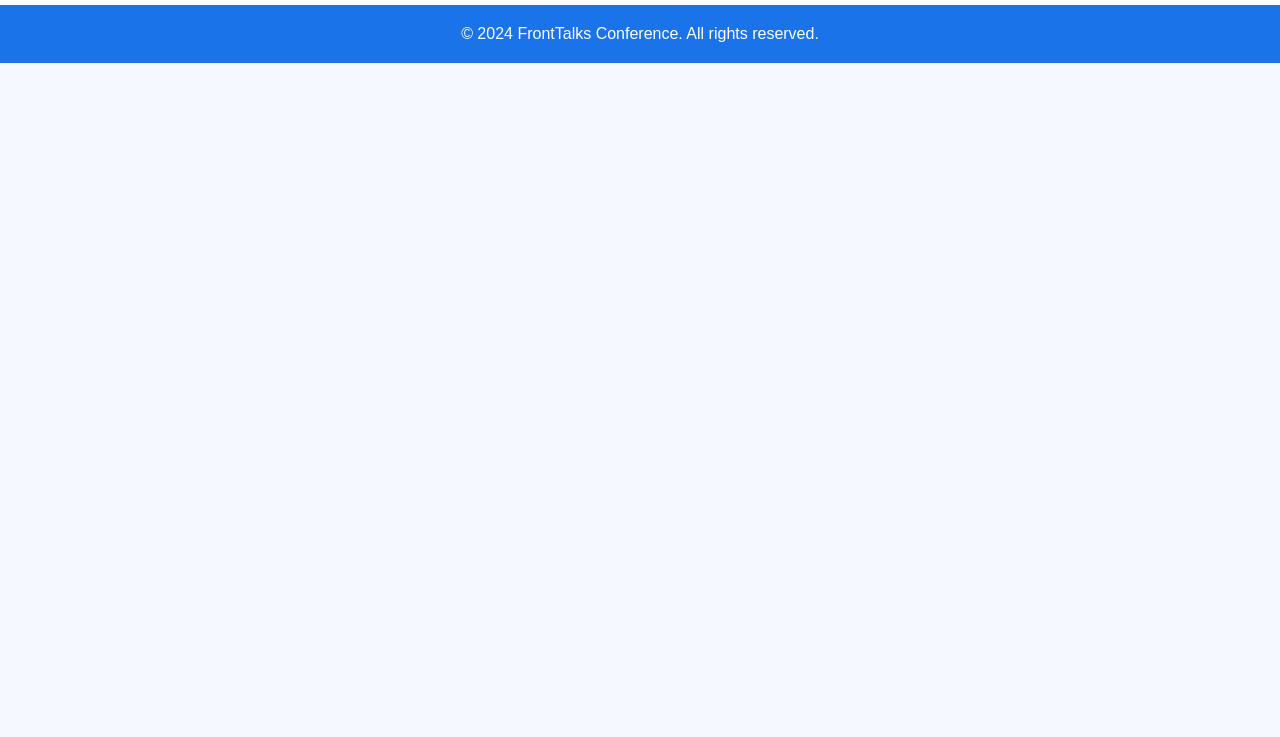
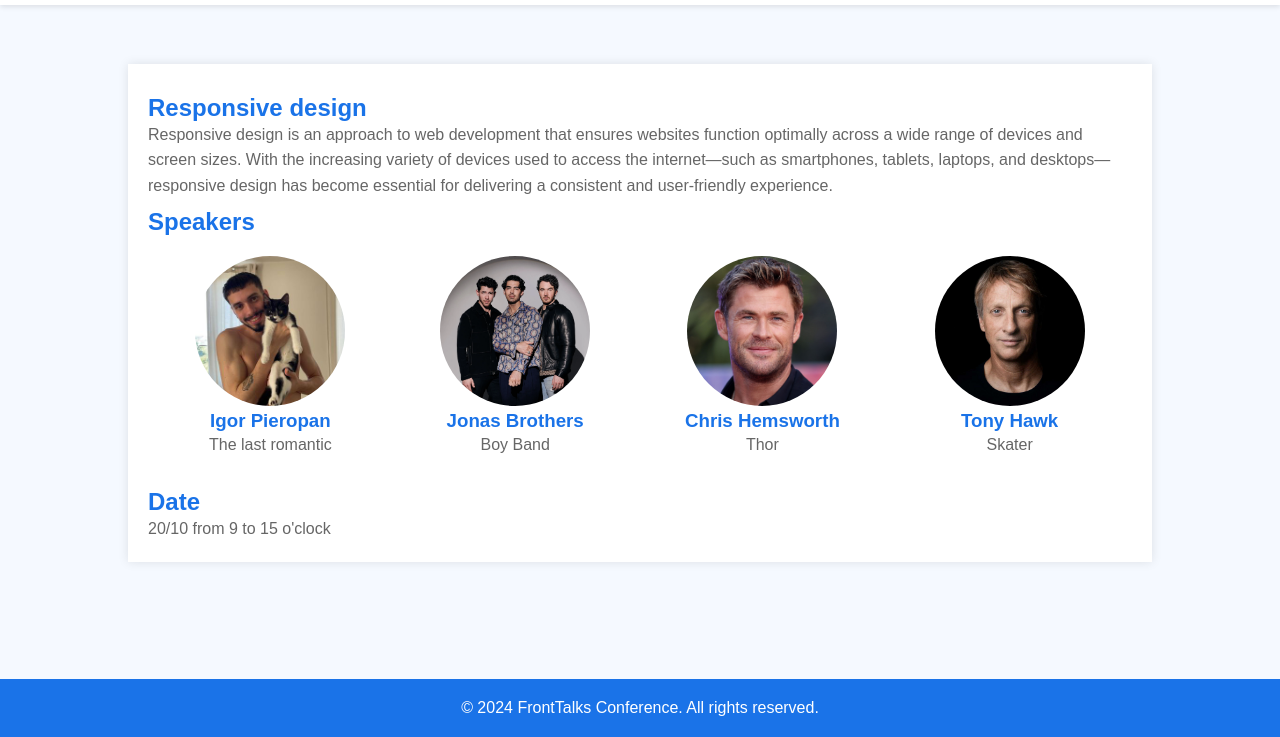
Before and after one commit to ipieropan/FrontTalks, a plain HTML site: page seminars/responsiveDesign.html in a window 1280 px wide. Shown: the part 63-800 px from the top of the page. Drawn offline with Linux system fonts and the light colour scheme.

Commit message:
seminar pages done

```diff
--- a/seminars/responsiveDesign.html
+++ b/seminars/responsiveDesign.html
@@ -3,9 +3,9 @@
 	<head>
 		<meta charset="UTF-8" />
 		<meta name="viewport" content="width=device-width, initial-scale=1.0" />
-		<link rel="stylesheet" href="../styles.css" />
-		<link rel="stylesheet" href="../components/header/header.css" />
-        <link rel="stylesheet" href="../components/footer/footer.css">
+		<link rel="stylesheet" href="styles.css" />
+		<link rel="stylesheet" href="/components/header/header.css" />
+		<link rel="stylesheet" href="../components/footer/footer.css" />
 		<title>FrontTalks</title>
 	</head>
 	<body>
@@ -16,25 +16,62 @@
 						<h1>FrontTalks 2024!</h1>
 						<ul>
 							<li>
-								<a href="index.html">Home</a>
+								<a href="../index.html">Home</a>
 							</li>
 							<li>
-								<a href="index.html">About</a>
+								<a href="cyberSecurity.html">Cyber Security</a>
 							</li>
 							<li>
-								<a href="index.html">Topics</a>
+								<a href="react.html">React</a>
 							</li>
 							<li>
-								<a href="index.html">Registration</a>
+								<a href="responsiveDesign.html">Responsive design</a>
 							</li>
 						</ul>
 					</nav>
 				</div>
 			</header>
 
-			<main class="m-container">
-				<!-- Main content goes here -->
-			</main>
+			<div class="seminarContainer">
+				<!--Here was created a container for the description of the team and team members -->
+				<h2>Responsive design</h2>
+				<p>
+					Responsive design is an approach to web development that ensures
+					websites function optimally across a wide range of devices and screen
+					sizes. With the increasing variety of devices used to access the
+					internet—such as smartphones, tablets, laptops, and
+					desktops—responsive design has become essential for delivering a
+					consistent and user-friendly experience.
+				</p>
+
+				<h2>Speakers</h2>
+				<div class="team">
+					<div class="team-member">
+						<img src="../images/igor.jpg" alt="Team Member 1" />
+						<h3>Igor Pieropan</h3>
+						<p>The last romantic</p>
+					</div>
+					<div class="team-member">
+						<img src="../images/jBrothers.jpg" alt="Team Member 2" />
+						<h3>Jonas Brothers</h3>
+						<p>Boy Band</p>
+					</div>
+					<div class="team-member">
+						<img src="../images/chris.jpg" alt="Team Member 3" />
+						<h3>Chris Hemsworth</h3>
+						<p>Thor</p>
+					</div>
+					<div class="team-member">
+						<img src="../images/tonyHawk.jpg" alt="Team Member 3" />
+						<h3>Tony Hawk</h3>
+						<p>Skater</p>
+					</div>
+				</div>
+				<h2>Date</h2>
+				<div class="date">
+					<p>20/10 from 9 to 15 o'clock</p>
+				</div>
+			</div>
 
 			<footer>
 				<div class="f-container">
--- a/seminars/styles/cyberSecurity.css
+++ b/seminars/styles.css
@@ -24,7 +24,7 @@ html {
     flex: 1;
 }
 
-.cyberContainer{
+.seminarContainer{
     width: 80%;
     margin: auto;
     padding: 20px;
@@ -32,7 +32,7 @@ html {
     box-shadow: 0px 0px 10px #0000001a;
 }
 
-.cyberContainer p {
+.seminarContainer p {
 	line-height: 1.6;
 	color: #666;
 }
@@ -59,8 +59,9 @@ html {
 	color: #1a73e8;
 }
 
-.cyberContainer h2{
+.seminarContainer h2{
     color: #1a73e8;
+	margin-top: 10px;
 }
 
 .date h2{
```
Also changed, not shown: index.html (+13 -1 lines), seminars/cyberSecurity.html (+6 -7 lines), seminars/react.html (+48 -7 lines), seminars/styles/react.css (deleted), seminars/styles/responsiveDesign.css (deleted).
